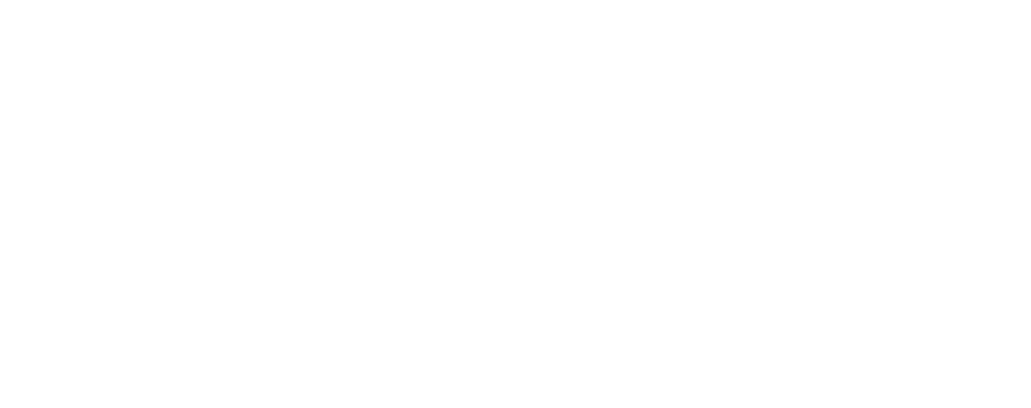
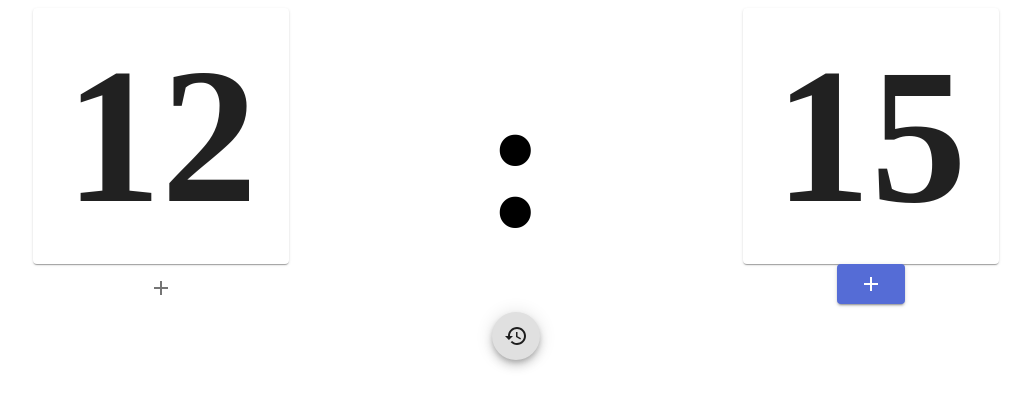
Before and after one commit to lexusjimmy/ScoreBoard, a Next.js app: page / in a window 1280 px wide. Shown: the top 408 px of the page, without its empty margins (124-1155 px from the left). Built offline with nearby package versions, Linux system fonts and the light colour scheme.

Commit message:
basic frame with basic apperance

```diff
--- /dev/null
+++ b/components/HOC/HocTester.tsx
@@ -0,0 +1,5 @@
+import React, { ReactElement, Props } from "react";
+
+type WithHocProps = {
+    title: string;
+}
--- /dev/null
+++ b/components/ScoreBoard.tsx
@@ -0,0 +1,27 @@
+import styled, { StyledComponent } from "styled-components";
+import {Paper, Box} from '@material-ui/core'
+import { ReactElement, ReactNode } from "react";
+
+
+type ScoreBoardProps = {
+    score: Number;
+}
+
+const SizedPaper = styled(Paper)`
+    height: 20vw;
+    width: 20vw;
+    display: flex;
+    justify-content: center;
+    align-items: center;
+    font-weight: bold;
+    margin: auto;
+    font-size: 15vw;
+`;
+function ScoreBoard(props: ScoreBoardProps): ReactElement {
+    return (
+        <SizedPaper>
+            <Box textAlign="center">{props.score}</Box>
+        </SizedPaper>
+    )
+}
+export default ScoreBoard
--- a/package.json
+++ b/package.json
@@ -8,11 +8,13 @@
   "dependencies": {
     "@material-ui/core": "^4.8.2",
     "@material-ui/icons": "^4.5.1",
+    "@types/styled-components": "^4.4.2",
     "next": "^9.1.6",
     "react": "^16.12.0",
     "react-dom": "^16.12.0",
     "react-redux": "^7.1.3",
-    "redux": "^4.0.5"
+    "redux": "^4.0.5",
+    "styled-components": "^5.0.0"
   },
   "devDependencies": {
     "@types/node": "^13.1.2",
--- /dev/null
+++ b/pages/_app.tsx
@@ -0,0 +1,27 @@
+import NextApp from 'next/app';
+import React from 'react';
+import { ThemeProvider as SCThemeProvider } from 'styled-components';
+import { ThemeProvider as MuiThemeProvider } from '@material-ui/core'
+import theme from "../theme";
+
+
+export default class App extends NextApp {
+  // remove it here
+  componentDidMount() {
+    const jssStyles = document.querySelector('#jss-server-side')
+    if (jssStyles && jssStyles.parentNode)
+      jssStyles.parentNode.removeChild(jssStyles)
+  }
+
+  render() {
+    const { Component, pageProps } = this.props
+
+    return (
+        <MuiThemeProvider theme={theme}>
+            <SCThemeProvider theme={theme}>
+                <Component {...pageProps} />
+            </SCThemeProvider>
+        </MuiThemeProvider>
+    )
+  }
+}
--- /dev/null
+++ b/pages/_document.tsx
@@ -0,0 +1,37 @@
+import React from 'react'
+import NextDocument from 'next/document'
+import { ServerStyleSheet as StyledComponentSheets } from 'styled-components'
+import { ServerStyleSheets as MaterialUiServerStyleSheets } from '@material-ui/styles'
+
+export default class Document extends NextDocument {
+  static async getInitialProps (ctx) {
+    const styledComponentSheet = new StyledComponentSheets()
+    const materialUiSheets = new MaterialUiServerStyleSheets()
+    const originalRenderPage = ctx.renderPage
+
+    try {
+      ctx.renderPage = () =>
+        originalRenderPage({
+          enhanceApp: App => props =>
+            styledComponentSheet.collectStyles(
+              materialUiSheets.collect(<App {...props} />),
+            ),
+        })
+
+      const initialProps = await NextDocument.getInitialProps(ctx)
+
+      return {
+        ...initialProps,
+        styles: [
+          <React.Fragment key="styles">
+            {initialProps.styles}
+            {materialUiSheets.getStyleElement()}
+            {styledComponentSheet.getStyleElement()}
+          </React.Fragment>,
+        ],
+      }
+    } finally {
+      styledComponentSheet.seal()
+    }
+  }
+}
--- a/pages/index.tsx
+++ b/pages/index.tsx
@@ -1,8 +1,47 @@
-import { Container } from "@material-ui/core";
+import { Container, Grid, Paper, Box, IconButton, Fab, Button } from "@material-ui/core";
+import { History as HistoryButton, Add as AddButton } from "@material-ui/icons";
+import ScoreBoard from "../components/ScoreBoard";
+import styled from "styled-components";
+const CenterTextBox = styled(Box)`
+    height: 100%;
+    width: 100%;
+    display: flex;
+    justify-content: center;
+    align-items: center;
+    font-size: 15vw;
+    font-weight: bold;
+`
 const index = () => {
     return (
         <Container>
-
+            <Grid container>
+                <Grid item xs={5}>
+                    <Box textAlign={'center'}>
+                        <ScoreBoard score={12}></ScoreBoard>
+                        <IconButton>
+                            <AddButton></AddButton>
+                        </IconButton>
+                    </Box>
+                </Grid>
+                <Grid item xs={2}>
+                    <CenterTextBox>
+                        :
+                    </CenterTextBox>
+                    <Box textAlign={'center'}>
+                        <Fab size="medium" aria-label="history">
+                            <HistoryButton></HistoryButton>
+                        </Fab>
+                    </Box>
+                </Grid>
+                <Grid item xs={5}>
+                    <Box textAlign={'center'}>
+                        <ScoreBoard score={15}></ScoreBoard>
+                        <Button variant="contained" size="large" color="primary">
+                            <AddButton></AddButton>
+                        </Button>
+                    </Box>
+                </Grid>
+            </Grid>
         </Container>
     )
 }
--- /dev/null
+++ b/theme.ts
@@ -0,0 +1,22 @@
+import { createMuiTheme } from '@material-ui/core/styles';
+import { red } from '@material-ui/core/colors';
+
+// Create a theme instance.
+const theme = createMuiTheme({
+  palette: {
+    primary: {
+      main: '#556cd6',
+    },
+    secondary: {
+      main: '#19857b',
+    },
+    error: {
+      main: red.A400,
+    },
+    background: {
+      default: '#fff',
+    },
+  },
+});
+
+export default theme;
```
Also changed, not shown: tsconfig.json (added, +29 -0 lines), next-env.d.ts (added), pages/test.tsx (added), 1 other file (tests, documents, lock files or other folders).
